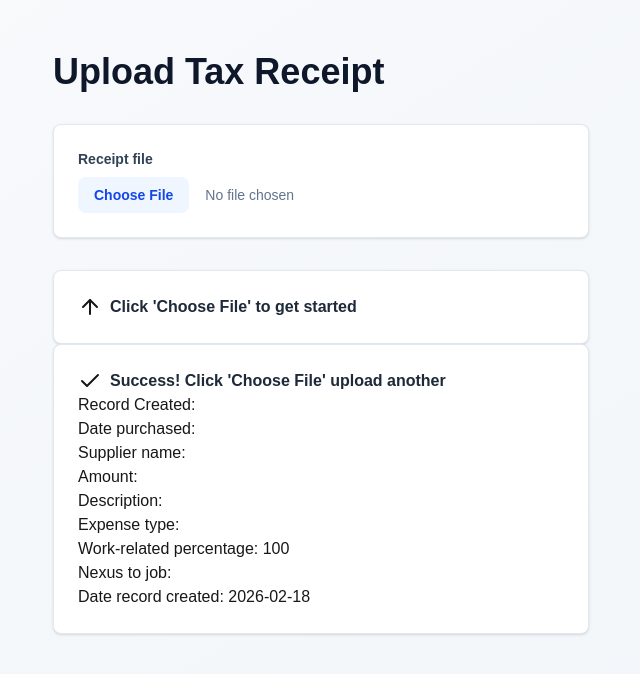
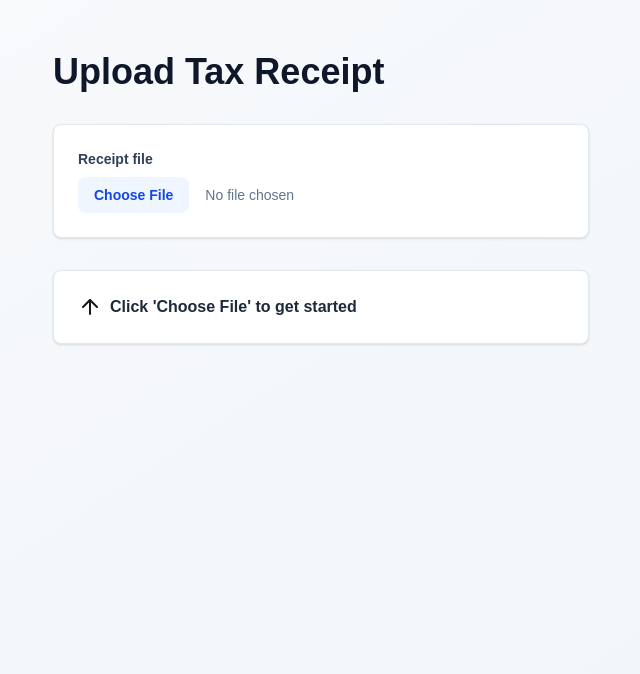
Before and after one commit to rikifujihara/tax-receipts-manager, a Next.js app: page / in a window 1280 px wide. Shown: the top 674 px of the page, without its empty margins (319-959 px from the left). Built offline with nearby package versions, Linux system fonts and the light colour scheme.

Commit message:
feat: show upload summary and restart button

```diff
--- a/app/_components/UploadSuccess.tsx
+++ b/app/_components/UploadSuccess.tsx
@@ -1,5 +1,5 @@
-import { SHEET_COLUMN_NAMES, SHEET_COLUMNS } from "@/lib/constants";
-import { ColumnKey, ReceiptFormState } from "@/lib/types";
+import { SHEET_COLUMNS } from "@/lib/constants";
+import { ReceiptFormState } from "@/lib/types";
 import { Check } from "lucide-react";
 import Image from "next/image";
 
@@ -7,26 +7,58 @@ export default function UploadSuccess({
   form,
   file,
   fileUrl,
-  workRelatedAmount,
+  resetState,
 }: {
   form: ReceiptFormState;
   fileUrl: string | null;
   file: File | null;
   workRelatedAmount: string;
+  resetState: () => void;
 }) {
   return (
     <div className="bg-white rounded-lg shadow-sm border border-slate-200 p-6 mb-8">
-      <div className="flex items-center gap-2">
-        <Check />
-        <p className="text-gray-800 font-semibold">
-          Success! Click &apos;Choose File&apos; upload another
-        </p>
+      <div className="flex items-center justify-between gap-2 mb-6">
+        <span className="flex items-center gap-2">
+          <Check className="text-green-600" size={24} />
+          <p className="text-slate-900 font-semibold text-lg">Recorded</p>
+        </span>
+        <button
+          onClick={resetState}
+          className={`flex gap-2 items-center bg-blue-600 hover:bg-blue-700 text-white font-semibold py-2 px-6 rounded-lg transition-colors duration-200 md:w-auto`}
+        >
+          Start again
+        </button>
       </div>
-      Record Created:
+
+      <div className="space-y-6">
+        <div>
+          <h3 className="block text-sm font-semibold text-slate-700 mb-3">
+            Record Details
+          </h3>
+          <div className="bg-slate-50 rounded-lg p-4">
+            <div className="grid grid-cols-1 md:grid-cols-2 gap-4">
+              {(Object.keys(form) as (keyof ReceiptFormState)[]).map((key) => (
+                <div key={key} className="flex flex-col">
+                  <span className="text-xs font-medium text-slate-600 mb-1">
+                    {SHEET_COLUMNS[key]}
+                  </span>
+                  <span className="text-sm text-slate-900">{form[key]}</span>
+                </div>
+              ))}
+            </div>
+          </div>
+        </div>
         {file && fileUrl && (
-        <div className="relative h-70 mt-4 rounded-lg overflow-hidden border border-slate-200 bg-slate-50">
+          <div>
+            <h3 className="block text-sm font-semibold text-slate-700 mb-2">
+              Receipt
+            </h3>
+            <div className="relative h-80 rounded-lg overflow-hidden border border-slate-200 bg-slate-50">
               {file.type === "application/pdf" ? (
-            <iframe src={fileUrl} className="h-full w-full object-contain" />
+                <iframe
+                  src={fileUrl}
+                  className="h-full w-full object-contain"
+                />
               ) : (
                 <Image
                   src={fileUrl}
@@ -36,15 +68,9 @@ export default function UploadSuccess({
                 />
               )}
             </div>
+          </div>
         )}
-      <ul>
-        {(Object.keys(form) as (keyof ReceiptFormState)[]).map((key) => (
-          <li key={key}>
-            {SHEET_COLUMNS[key]}: {form[key]}
-          </li>
-        ))}
-        <li key="fileUrl"></li>
-      </ul>
+      </div>
     </div>
   );
 }
--- a/app/_components/form-status.tsx
+++ b/app/_components/form-status.tsx
@@ -1,9 +1,8 @@
 import { ExtractionStatus, UploadStatus } from "@/lib/types";
-import { ArrowUp, Loader2, Check } from "lucide-react";
+import { ArrowUp, Loader2 } from "lucide-react";
 
 export default function FormStatus({
   extractionStatus,
-  uploadStatus,
 }: {
   extractionStatus: ExtractionStatus;
   uploadStatus: UploadStatus;
@@ -23,7 +22,7 @@ export default function FormStatus({
         <div className="flex items-center gap-2">
           <ArrowUp />
           <p className="text-gray-800 font-semibold">
-            Click &apos;Extract&apos; to analyse
+            Click &apos;Extract fields&apos; to analyse
           </p>
         </div>
       )}
--- a/app/page.tsx
+++ b/app/page.tsx
@@ -1,7 +1,7 @@
 "use client";
 
 import { useEffect, useState } from "react";
-import { FORM_STATE_FIELDS, SHEET_COLUMNS } from "@/lib/constants";
+import { FORM_STATE_FIELDS } from "@/lib/constants";
 import {
   ColumnKey,
   ExtractedFieldsResponse,
@@ -42,6 +42,7 @@ export default function Home() {
   const [uploadStatus, setUploadStatus] = useState<UploadStatus>("no-file");
 
   const [form, setForm] = useState<ReceiptFormState>(emptyForm);
+
   const workRelatedAmount = (
     Number(form.amount) * Number(Number(form.workRelatedPercentage) * 0.01)
   ).toFixed(2);
@@ -53,6 +54,7 @@ export default function Home() {
     }
 
     const url = URL.createObjectURL(file);
+
     setFileUrl(url);
 
     setExtractionStatus("file-selected");
@@ -66,21 +68,24 @@ export default function Home() {
         <h1 className="text-4xl font-bold text-slate-900 mb-8">
           Upload Tax Receipt
         </h1>
-
+        {uploadStatus !== "success" && (
           <FilePreview
             file={file}
             fileUrl={fileUrl}
             setFile={setFile}
             handleExtractFields={handleExtractFields}
           />
+        )}
 
+        {extractionStatus !== "success" && uploadStatus !== "success" && (
           <FormStatus
             extractionStatus={extractionStatus}
             uploadStatus={uploadStatus}
           />
+        )}
 
         {/* Form section */}
-        {extractionStatus === "done" && (
+        {extractionStatus === "success" && uploadStatus !== "success" && (
           <Form
             form={form}
             setForm={setForm}
@@ -89,13 +94,15 @@ export default function Home() {
             uploadStatus={uploadStatus}
           />
         )}
-
+        {uploadStatus === "success" && (
           <UploadSuccess
             form={form}
             file={file}
             fileUrl={fileUrl}
             workRelatedAmount={workRelatedAmount}
+            resetState={resetState}
           />
+        )}
       </div>
     </div>
   );
@@ -130,6 +137,14 @@ export default function Home() {
 
     const data = (await response.json()) as ExtractedFieldsResponse;
     setForm((prev) => ({ ...prev, ...data.fields }));
-    setExtractionStatus("done");
+    setExtractionStatus("success");
+  }
+
+  function resetState() {
+    setFile(null);
+    setFileUrl(null);
+    setExtractionStatus("no-file");
+    setUploadStatus("no-file");
+    setForm(emptyForm());
   }
 }
--- a/lib/types.ts
+++ b/lib/types.ts
@@ -16,7 +16,7 @@ export type SetState<T> = React.Dispatch<SetStateAction<T>>;
 export type ExtractionStatus =
   | "loading"
   | "error"
-  | "done"
+  | "success"
   | "no-file"
   | "file-selected";
 
```
Lines whose indentation alone changed are shown as unchanged.
